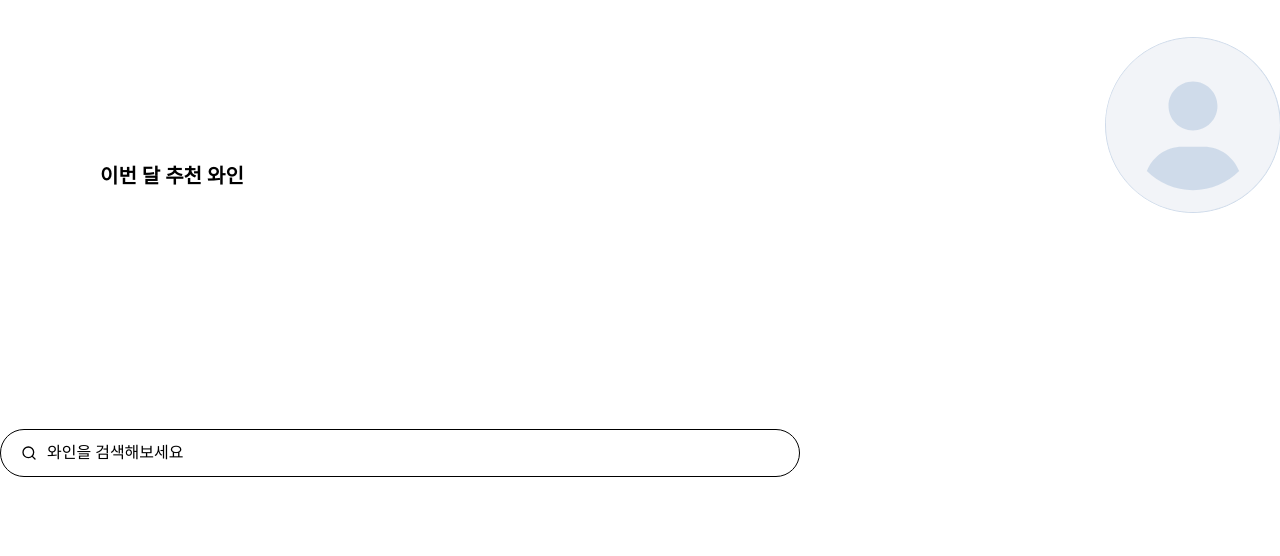
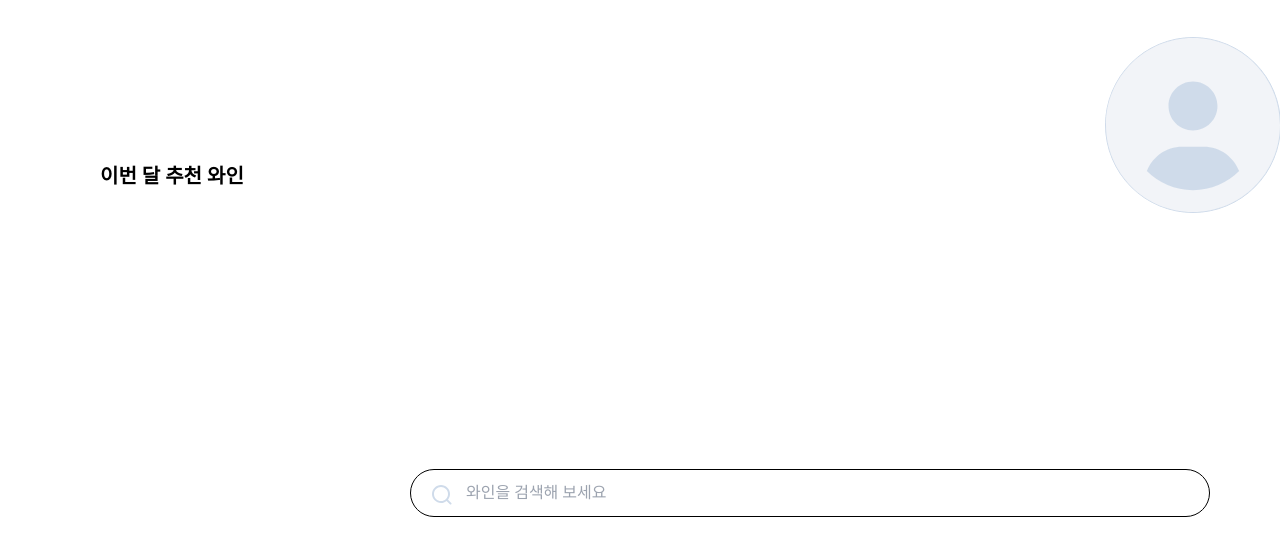
Before and after one commit to summerDev96/WHYNE_FE, a Next.js app: page /wines in a window 1280 px wide. Shown: the top 556 px of the page. Built offline with nearby package versions, Linux system fonts and the light colour scheme; a web font is replaced by a local one.

Commit message:
fix: SearchBar 위치 수정

```diff
--- a/src/components/common/winelist/SearchBar.tsx
+++ b/src/components/common/winelist/SearchBar.tsx
@@ -1,38 +1,30 @@
-// src/components/winelist/SearchBar.tsx
-
-import { Search } from 'lucide-react';
+import Input from '@/components/common/Input';
 
 export default function SearchBar() {
   return (
     <div
       className='
-        flex items-center
-        w-[343px] h-[38px]                // 모바일 사이즈
-        rounded-full
-        border gray-300
-        px-[15px] py-[14px]               // 모바일 패딩
-
-        md:w-[396px] md:h-[48px]          // 태블릿
-        md:px-[20px]
-
-        xl:w-[800px] xl:h-[48px]          // PC
+        relative xl:max-w-[1140px] xl:mx-auto
+        flex justify-start xl:justify-end
+        mt-[24px] md:mt-[24px] xl:mt-[40px]
+        px-[16px] md:px-[20px] xl:px-0
+        text-gray-500
+        [&_label]:top-[10px]             // 모바일용 아이콘 수직 정렬 보정
+      md:[&_label]:top-[14px]          // 태블릿용 보정
+      xl:[&_label]:top-[14px]          // PC용 보정
       '
     >
-      {/* 아이콘 */}
-      <Search className='w-4 h-4 text-gray-500' />
-
-      {/* 입력창 */}
-      <input
+      <Input
+        id='wine-search'
         type='text'
-        placeholder='와인을 검색해보세요'
+        placeholder='와인을 검색해 보세요'
+        variant='search'
         className='
-          flex-1
-          ml-[10px]
-          text-[14px] md:text-[16px]
-          bg-transparent
-          outline-none
-          placeholder:text-gray-500
-        '
+    w-[343px] h-[38px] px-[15px] py-[14px] pl-[55px]  // ← 모바일에서 아이콘 간격 반영
+    md:w-[396px] md:h-[48px] md:px-[20px] md:py-[14px] md:pl-[55px]  // ← 태블릿 이상
+    xl:w-[800px] xl:h-[48px] xl:px-[20px] xl:py-[14px] xl:pl-[55px]
+    border border-gray-300
+  '
       />
     </div>
   );
--- a/src/pages/wines/index.tsx
+++ b/src/pages/wines/index.tsx
@@ -1,11 +1,15 @@
 import SearchBar from '@/components/common/winelist/SearchBar';
+// import WineFilter from '@/components/common/winelist/WineFilter';
 import WineSlider from '@/components/common/winelist/WineSlider';
+// import WineFilterButton from '@/components/common/winelist/WineFilterButton';
 
 export default function Wines() {
   return (
     <div>
       <WineSlider />
       <SearchBar />
+      {/* <WineFilter />
+      <WineFilterButton /> */}
     </div>
   );
 }
```
Also changed, not shown: src/components/common/winelist/WineFilter.tsx (+16 -0 lines), src/components/common/winelist/WineFilterButton.tsx (added, +43 -0 lines), src/assets/SearchButton.svg (added), 1 other file (tests, documents, lock files or other folders).
